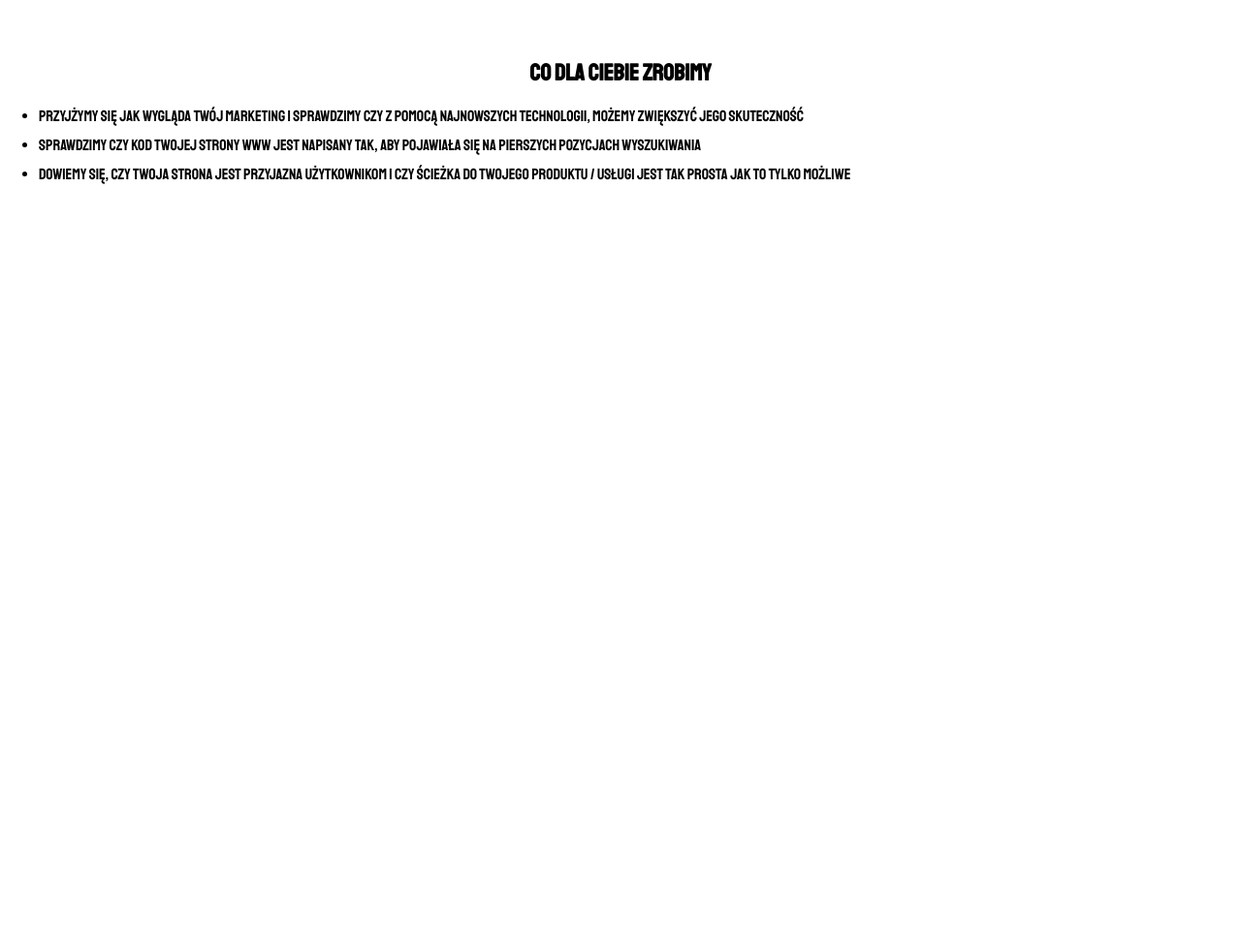
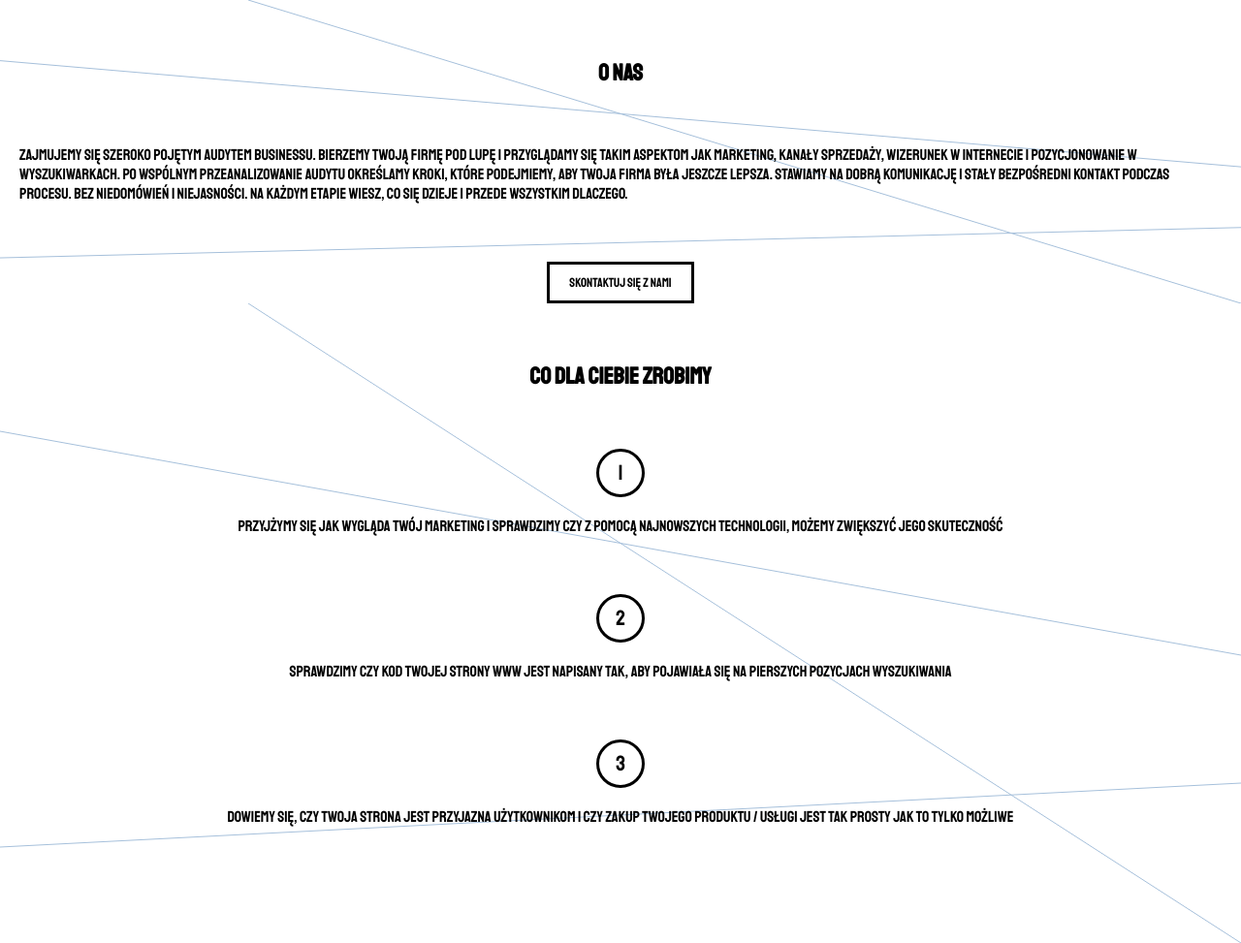
Before and after one commit to mszyszka/-Construction-company-site, a PHP site: page / in a window 1280 px wide. Shown: the part 260-1233 px from the top of the page at 97% size. Before the commit the page ends 450 px from the top, so only its background shows below. Run offline with PHP 8.4, Linux system fonts and the light colour scheme.

Commit message:
I created svg background and section.o-nas

```diff
--- a/index.htm
+++ b/index.htm
@@ -18,12 +18,15 @@
         </div>
         <ul class="nav-ul">
             <li class="li-0">
+                <a href="#">O nas</a>
+            </li>
+            <li class="li-1">
                 <a href="#">Co możemy dla Ciebie zrobić</a>
             </li>
-            <li class="li-1">
+            <li class="li-2">
                 <a href="#">Realizacje</a>
             </li>
-            <li class="li-2">
+            <li class="li-3">
                 <a href="#">Kontakt</a>
             </li>
         </ul>
@@ -39,15 +42,54 @@
             </p>
         </section>
     </header>
+    <section class="o-nas">
+            <svg width="100%" height="100%" version="1.1" class="o-nas-lines">
+                <line x1="0" x2="100%" y1="20%" y2="55%" stroke="#a6c0db" stroke-width="1"/>
+                <line x1="20%" x2="100%" y1="0" y2="100%" stroke="#a6c0db" stroke-width="1"/>
+                <line x1="0" x2="100%" y1="85%" y2="75%" stroke="#a6c0db" stroke-width="1"/>
+            </svg>
+            <h1 class="o-nas-h1">O nas</h1>
+            <p class="o-nas-p">
+                Zajmujemy się szeroko pojętym audytem businessu. Bierzemy Twoją firmę pod lupę i przyglądamy się
+                takim aspektom jak marketing, kanały sprzedaży, wizerunek w internecie i pozycjonowanie w wyszukiwarkach.
+                Po wspólnym przeanalizowanie audytu określamy kroki, które podejmiemy, aby Twoja firma była jeszcze lepsza.
+                Stawiamy na dobrą komunikację i stały bezpośredni kontakt podczas procesu. Bez niedomówień i niejasności.
+                Na każdym etapie wiesz, co się dzieje i przede wszystkim dlaczego.
+            </p>
+            <button class="o-nas-kontakt-btn">Skontaktuj się z Nami</button>
+    </section>
+
     <section class="co-mozemy">
+        <svg width="100%" height="100%" version="1.1" class="co-mozemy-lines">
+            <line x1="0" x2="100%" y1="20%" y2="55%" stroke="#a6c0db" stroke-width="1"/>
+            <line x1="20%" x2="100%" y1="0" y2="100%" stroke="#a6c0db" stroke-width="1"/>
+            <line x1="0" x2="100%" y1="85%" y2="75%" stroke="#a6c0db" stroke-width="1"/>
+        </svg>
         <!-- <i class="far fa-question-circle icon"></i> -->
         <h1 class="co-mozemy-h1">Co dla Ciebie zrobimy</h1>
+
         <ul class="co-mozemy-ul">
-            <li>Przyjżymy się jak wygląda Twój marketing i sprawdzimy czy z pomocą najnowszych technologii, możemy zwiększyć jego skuteczność</li>
-            <li>Sprawdzimy czy kod Twojej strony www jest napisany tak, aby pojawiała się na pierszych pozycjach wyszukiwania</li>
-            <li>Dowiemy się, czy Twoja strona jest przyjazna użytkownikom i czy ścieżka do Twojego produktu / usługi jest tak prosta jak to tylko możliwe</li>
+            <li>
+               <div class="co-mozemy-ul-number">
+                   1
+               </div>
+                Przyjżymy się jak wygląda Twój marketing i sprawdzimy czy z pomocą najnowszych technologii, możemy zwiększyć jego skuteczność
+            </li>
+            <li>
+               <div class="co-mozemy-ul-number">
+                   2
+               </div>
+                Sprawdzimy czy kod Twojej strony www jest napisany tak, aby pojawiała się na pierszych pozycjach wyszukiwania
+            </li>
+            <li>
+               <div class="co-mozemy-ul-number">
+                   3
+               </div>
+                Dowiemy się, czy Twoja strona jest przyjazna użytkownikom i czy zakup Twojego produktu / usługi jest tak prosty jak to tylko możliwe
+            </li>
         </ul>
     </section>
+
 
     <script src="https://ajax.googleapis.com/ajax/libs/jquery/3.3.1/jquery.min.js"></script>
     <script src="/script.js" type="text/javascript"></script>
--- a/style.css
+++ b/style.css
@@ -62,7 +62,7 @@ a {
     grid-template-columns: auto;
     grid-template-rows: 1fr 1fr 1fr;
     justify-items: center;
-    grid-template-areas: "li-0" "li-1" "li-2";
+    grid-template-areas: "li-0" "li-1" "li-2" "li-3";
     list-style-type: none;
     padding: 10px 0 51px 0;
     -webkit-box-shadow: 0px 3px 5px 0px rgba(51, 51, 51, 0.35);
@@ -78,6 +78,8 @@ a {
       grid-area: li-1; }
     .top-nav ul.nav-ul .li-2 {
       grid-area: li-2; }
+    .top-nav ul.nav-ul .li-3 {
+      grid-area: li-3; }
 
 .site-header {
   display: grid;
@@ -104,24 +106,70 @@ a {
   .site-header p {
     text-transform: none; }
 
+section.o-nas {
+  display: grid;
+  grid-template-columns: [o-nas-col-start] auto [o-nas-col-end];
+  grid-template-rows: [o-nas-row-start] auto [o-nas-h1-start] auto [o-nas-h1-end o-nas-p-start] auto [o-nas-p-end o-nas-kontakt-btn-start] auto [o-nas-kontakt-btn-end o-nas-row-end];
+  grid-template-areas: "o-nas-lines" "o-nas-h1" "o-nas-p" "o-nas-kontakt-btn"; }
+  section.o-nas .o-nas-h1 {
+    grid-area: o-nas-h1;
+    justify-self: center;
+    margin-bottom: 60px;
+    padding: 60px 20px 0 20px; }
+  section.o-nas .o-nas-p {
+    grid-area: o-nas-p;
+    justify-self: center;
+    padding: 0 20px 60px 20px; }
+  section.o-nas .o-nas-kontakt-btn {
+    grid-area: o-nas-kontakt-btn;
+    justify-self: center;
+    padding: 10px 20px;
+    background: none;
+    border: 3px solid #000;
+    outline: none; }
+    section.o-nas .o-nas-kontakt-btn:hover {
+      background: #000;
+      color: #fff; }
+  section.o-nas .o-nas-lines {
+    grid-area: o-nas-lines;
+    grid-column-start: o-nas-col-start;
+    grid-column-end: o-nas-col-end;
+    grid-row-start: o-nas-row-start;
+    grid-row-end: o-nas-row-end; }
+
 section.co-mozemy {
   display: grid;
   grid-template-columns: [co-mozemy-col-start] auto [co-mozemy-col-end];
-  grid-template-rows: [co-mozemy-row-start co-mozemy-h1-start] auto [co-mozemy-h1-end icon-start] auto [icon-end co-mozemy-end];
-  grid-template-areas: "co-mozemy-h1" "icon";
-  padding: 60px 20px 60px 20px; }
-  section.co-mozemy .icon {
-    grid-area: icon;
-    font-size: 100px;
-    justify-self: center;
-    margin-bottom: 20px; }
+  grid-template-rows: [co-mozemy-row-start co-mozemy-h1-start] auto [co-mozemy-h1-end] auto [co-mozemy-end];
+  grid-template-areas: "co-mozemy-lines" "co-mozemy-h1" "co-mozemy-ul"; }
   section.co-mozemy .co-mozemy-h1 {
     grid-area: co-mozemy-h1;
     justify-self: center;
-    margin-bottom: 20px; }
+    margin-bottom: 60px;
+    padding: 60px 20px 0 20px; }
+  section.co-mozemy .co-mozemy-lines {
+    grid-area: co-mozemy-lines;
+    grid-column-start: co-mozemy-col-start;
+    grid-column-end: co-mozemy-col-end;
+    grid-row-start: co-mozemy-row-start;
+    grid-row-end: co-mozemy-row-end; }
   section.co-mozemy .co-mozemy-ul {
-    padding: 0 20px; }
+    grid-area: co-mozemy-ul;
+    background-image: url("/line.svg");
+    list-style-type: none;
+    padding: 0 20px 60px 20px; }
     section.co-mozemy .co-mozemy-ul li {
-      margin-bottom: 10px; }
+      margin-bottom: 60px;
+      text-align: center; }
+      section.co-mozemy .co-mozemy-ul li .co-mozemy-ul-number {
+        width: 50px;
+        height: 50px;
+        border: 3px solid #000;
+        border-radius: 100%;
+        display: grid;
+        align-items: center;
+        justify-items: center;
+        font-size: 22px;
+        margin: 0 auto 20px auto; }
 
 /*# sourceMappingURL=style.css.map */
--- a/style.scss
+++ b/style.scss
@@ -88,7 +88,8 @@ a {
         grid-template-areas:
         "li-0"
         "li-1"
-        "li-2";
+        "li-2"
+        "li-3";
         list-style-type: none;
         padding: 10px 0 51px 0;
         -webkit-box-shadow: 0px 3px 5px 0px rgba(51,51,51,0.35);
@@ -109,6 +110,9 @@ a {
         }
         .li-2 {
             grid-area: li-2;
+        }
+        .li-3 {
+            grid-area: li-3;
         }
     }
 }
@@ -149,33 +153,94 @@ a {
         text-transform: none;
     }
 }
+//////////////////////////////////section.o-nas////////////////////////////////////
+section.o-nas {
+    display: grid;
+    grid-template-columns: [o-nas-col-start] auto [o-nas-col-end];
+    grid-template-rows: [o-nas-row-start ] auto [o-nas-h1-start] auto [o-nas-h1-end o-nas-p-start] auto [o-nas-p-end o-nas-kontakt-btn-start] auto [o-nas-kontakt-btn-end o-nas-row-end];
+    grid-template-areas:
+    "o-nas-lines"
+    "o-nas-h1"
+    "o-nas-p"
+    "o-nas-kontakt-btn";
 
+    .o-nas-h1 {
+        grid-area: o-nas-h1;
+        justify-self: center;
+        margin-bottom: 60px;
+        padding: 60px 20px 0 20px;
+    }
+    .o-nas-p {
+        grid-area: o-nas-p;
+        justify-self: center;
+        padding: 0 20px 60px 20px;
+    }
+
+    .o-nas-kontakt-btn {
+        grid-area: o-nas-kontakt-btn;
+        justify-self: center;
+        padding: 10px 20px;
+        background: none;
+        border: 3px solid #000;
+        outline: none;
+        &:hover {
+            background: #000;
+            color: #fff;
+        }
+    }
+    .o-nas-lines {
+        grid-area: o-nas-lines;
+        grid-column-start: o-nas-col-start;
+        grid-column-end: o-nas-col-end;
+        grid-row-start: o-nas-row-start;
+        grid-row-end: o-nas-row-end;
+    }
+
+}
 /////////////////////////////section.co-mozemy///////////////////////////////////////
 section.co-mozemy {
     display: grid;
     grid-template-columns: [co-mozemy-col-start] auto [co-mozemy-col-end];
-    grid-template-rows: [co-mozemy-row-start co-mozemy-h1-start] auto [co-mozemy-h1-end icon-start] auto [ icon-end co-mozemy-end];
+    grid-template-rows: [co-mozemy-row-start co-mozemy-h1-start] auto [co-mozemy-h1-end] auto [co-mozemy-end];
     grid-template-areas:
+    "co-mozemy-lines"
     "co-mozemy-h1"
-    "icon";
-    padding: 60px 20px 60px 20px;
-    .icon {
-        grid-area: icon;
-        font-size: 100px;
-        justify-self: center;
-        margin-bottom: 20px;
-    }
+    "co-mozemy-ul";
+    // padding: 60px 20px 60px 20px;
+
     .co-mozemy-h1 {
         grid-area: co-mozemy-h1;
         justify-self: center;
-        margin-bottom: 20px;
+        margin-bottom: 60px;
+        padding: 60px 20px 0 20px;
+    }
+    .co-mozemy-lines {
+        grid-area: co-mozemy-lines;
+        grid-column-start: co-mozemy-col-start;
+        grid-column-end: co-mozemy-col-end;
+        grid-row-start: co-mozemy-row-start;
+        grid-row-end: co-mozemy-row-end;
+    }
 
-
-    }
     .co-mozemy-ul {
-        padding: 0 20px;
+        grid-area: co-mozemy-ul;
+        background-image: url('/line.svg');
+        list-style-type: none;
+        padding: 0 20px 60px 20px;
         li {
-            margin-bottom: 10px
+            margin-bottom: 60px;
+            text-align: center;
+            .co-mozemy-ul-number {
+                width: 50px;
+                height: 50px;
+                border: 3px solid #000;
+                border-radius: 100%;
+                display: grid;
+                align-items: center;
+                justify-items: center;
+                font-size: 22px;
+                margin: 0 auto 20px auto;
+            }
         }
     }
 }
```
Also changed, not shown: line.svg (added), 1 other file.
